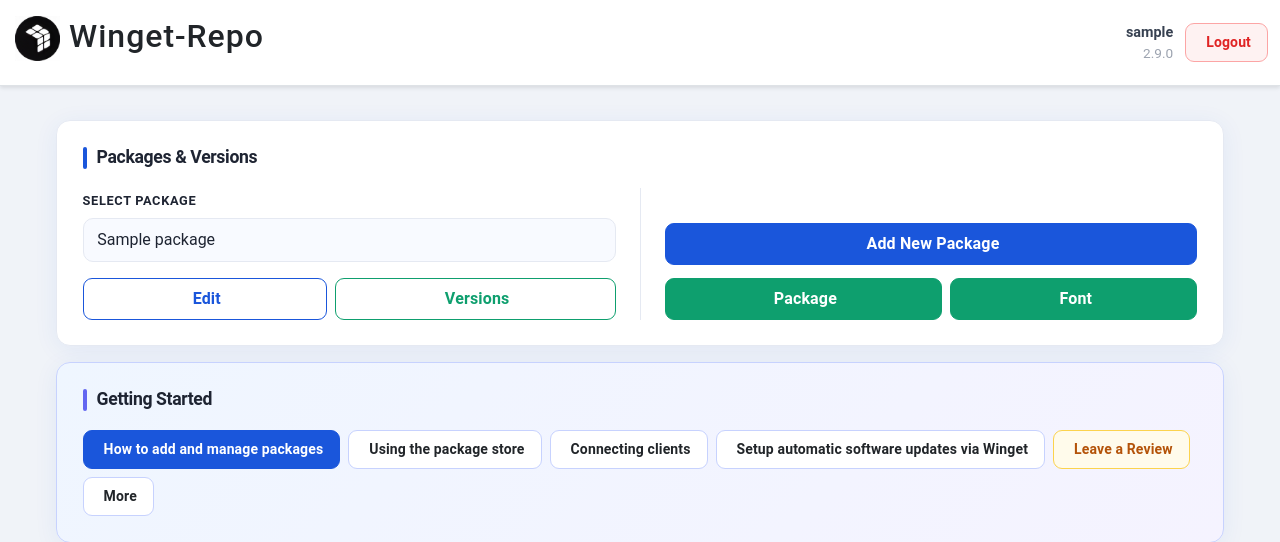
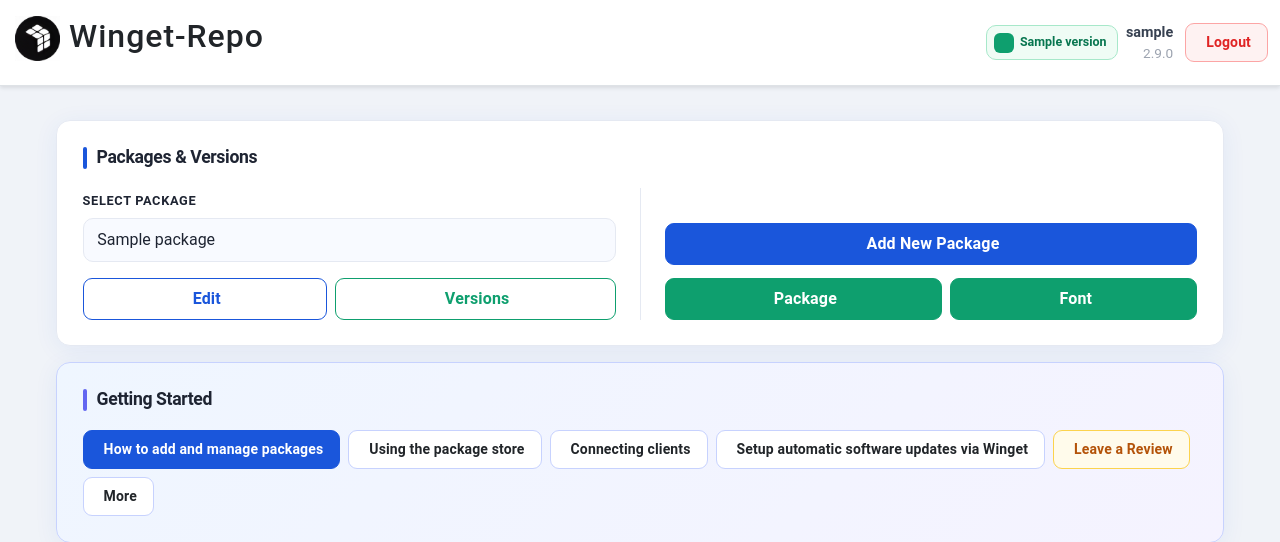
Before and after one commit to dev-fYnn/Winget-Repo, a Flask app: template Modules/UI/templates/index.html in a window 1280 px wide. Shown: the top 542 px of the page. Run offline with Flask 3, Linux system fonts and the light colour scheme; the template is opened without the code that fills it: most values are stand-ins (such as "Sample title", 1, 10 or a date in 2020); some libraries are stand-ins or nearby versions.

Commit message:
Version 2.9.0 - Packages are now sorted by Name - REST-API (FastAPI) is now offline available - Copy settings from other versions - Autoupdate your store packages - Fixed Package Logo Size - Default Package Logo fixes - Show available Winget-Repo Update - Improvements

```diff
--- a/Modules/UI/UI.py
+++ b/Modules/UI/UI.py
@@ -7,6 +7,7 @@ from Modules.Packages.Functions import add_package_service, get_package_service,
 from Modules.PreIndexed.Creator import update_pre_indexed_source, generate_indexed_db_package
 from Modules.Store.Functions import check_for_new_Version, update_store_db, download_file
 from Modules.Store.AutoUpdate import auto_update_summary
+from Modules.UI.AppUpdates import get_update
 from settings import PATH_FILES, PATH_LOGOS
 
 ui_bp = Blueprint('ui_bp', __name__, template_folder='templates', static_folder='static')
@@ -61,7 +62,7 @@ def index():
 
         plugins = current_app.config.get('ACTIV_PLUGINS', []).copy()
         plugins.append({"name": "REST-API", "description": "Makes the Winget-Repo available through a REST API.", "icon": "server", "color": "blue", "endpoint": "/client/api/docs"})
-        return render_template("index.html", packages=packages, username=session.get('logged_in_username', ''), user_mng_btn=user_mng_btn, group_mng_btn=group_mng_btn, client_mng_btn=client_mng_btn, settings_btn=settings_btn, store=settings.get('PACKAGE_STORE', "0"), update_status=update_status, dev_mode=current_app.config.get('dev_mode', False), pre_indexed_used=pre_indexed_used, pre_indexed_date=pre_indexed_date, plugins=plugins, auto_update=auto_update_summary(), auto_update_enabled=settings.get('AUTO_UPDATE_PACKAGES', '0') == '1')
+        return render_template("index.html", packages=packages, username=session.get('logged_in_username', ''), user_mng_btn=user_mng_btn, group_mng_btn=group_mng_btn, client_mng_btn=client_mng_btn, settings_btn=settings_btn, store=settings.get('PACKAGE_STORE', "0"), update_status=update_status, dev_mode=current_app.config.get('dev_mode', False), pre_indexed_used=pre_indexed_used, pre_indexed_date=pre_indexed_date, plugins=plugins, auto_update=auto_update_summary(), auto_update_enabled=settings.get('AUTO_UPDATE_PACKAGES', '0') == '1', app_update=get_update(current_app.__version__, current_app.config.get('IS_DOCKER', False)))
     return redirect(url_for("ui_bp.index"))
 
 
--- a/Modules/UI/static/css/index_css.css
+++ b/Modules/UI/static/css/index_css.css
@@ -17,6 +17,60 @@
 
 body {
     background-color: var(--idx-bg) !important;
+}
+
+.app-update-link {
+    display: inline-flex;
+    align-items: center;
+    gap: 0.4rem;
+    padding: 0.38rem 0.65rem 0.38rem 0.4rem;
+    border: 1px solid #a7e8ca;
+    border-radius: 10px;
+    background: #effcf5;
+    color: #087650;
+    font-size: 0.78rem;
+    line-height: 1;
+    white-space: nowrap;
+    text-decoration: none;
+    transition: background-color 0.2s, border-color 0.2s, box-shadow 0.2s, transform 0.2s;
+}
+
+.app-update-link:hover,
+.app-update-link:focus-visible {
+    background: #dcf8e9;
+    border-color: #52c696;
+    box-shadow: 0 3px 10px rgba(8, 118, 80, 0.12);
+    color: #075c40;
+    transform: translateY(-1px);
+}
+
+.app-update-link:focus-visible {
+    outline: 2px solid #087650;
+    outline-offset: 2px;
+}
+
+.app-update-icon {
+    display: inline-flex;
+    align-items: center;
+    justify-content: center;
+    width: 20px;
+    height: 20px;
+    border-radius: 6px;
+    background: #0e9f6e;
+    color: #fff;
+    font-size: 0.75rem;
+}
+
+.app-update-external {
+    margin-left: 0.1rem;
+    font-size: 0.7rem;
+}
+
+@media (max-width: 767px) {
+    .app-update-label,
+    .app-update-external {
+        display: none;
+    }
 }
 
 .idx-section-label {
--- a/Modules/UI/templates/index.html
+++ b/Modules/UI/templates/index.html
@@ -21,6 +21,15 @@
                 </form>
                 <small class="text-muted text-center" style="font-size: 0.68rem; white-space: nowrap; margin-top: 2px;">{{ pre_indexed_date }}</small>
             </div>
+        {% endif %}
+
+        {% if app_update %}
+            <a href="{{ app_update.url }}" target="_blank" rel="noopener noreferrer"
+               class="app-update-link" aria-label="Winget-Repo {{ app_update.version }} is available"
+               title="Winget-Repo {{ app_update.version }} is available">
+                <span class="app-update-icon"><i class="bi bi-arrow-up" aria-hidden="true"></i></span>
+                <strong>{{ app_update.version }}</strong>
+            </a>
         {% endif %}
 
         <div class="d-flex flex-column align-items-end me-1">
--- a/main.py
+++ b/main.py
@@ -45,6 +45,7 @@ app.config['INDEXED_DB_ACTIV'] = settings.get('INDEXED_DB_ACTIV', "0")
 app.config['SESSION_COOKIE_NAME'] = app.config['SERVERNAME']
 app.config['SESSION_COOKIE_HTTPONLY'] = True
 app.config['active_downloads'] = {}
+app.config['IS_DOCKER'] = '/docker' in sys.argv[1:]
 app.jinja_env.add_extension('jinja2.ext.do')
 
 app.register_blueprint(login_bp, url_prefix='/')
--- a/settings.py
+++ b/settings.py
@@ -29,3 +29,8 @@ PATH_SIGNING_TOOL = "DEFAULT"
 
 # Plugins
 PATH_PLUGINS = os.path.join(PATH_CONFIG, "Plugins")
+
+# Repository
+RELEASE_API_URL = "https://api.github.com/repos/dev-fYnn/Winget-Repo/releases/latest"
+RELEASES_URL = "https://github.com/dev-fYnn/Winget-Repo/releases"
+CONTAINER_URL = "https://github.com/dev-fYnn/Winget-Repo/pkgs/container/winget-repo"
```
Also changed, not shown: Modules/UI/AppUpdates.py (added, +55 -0 lines).
